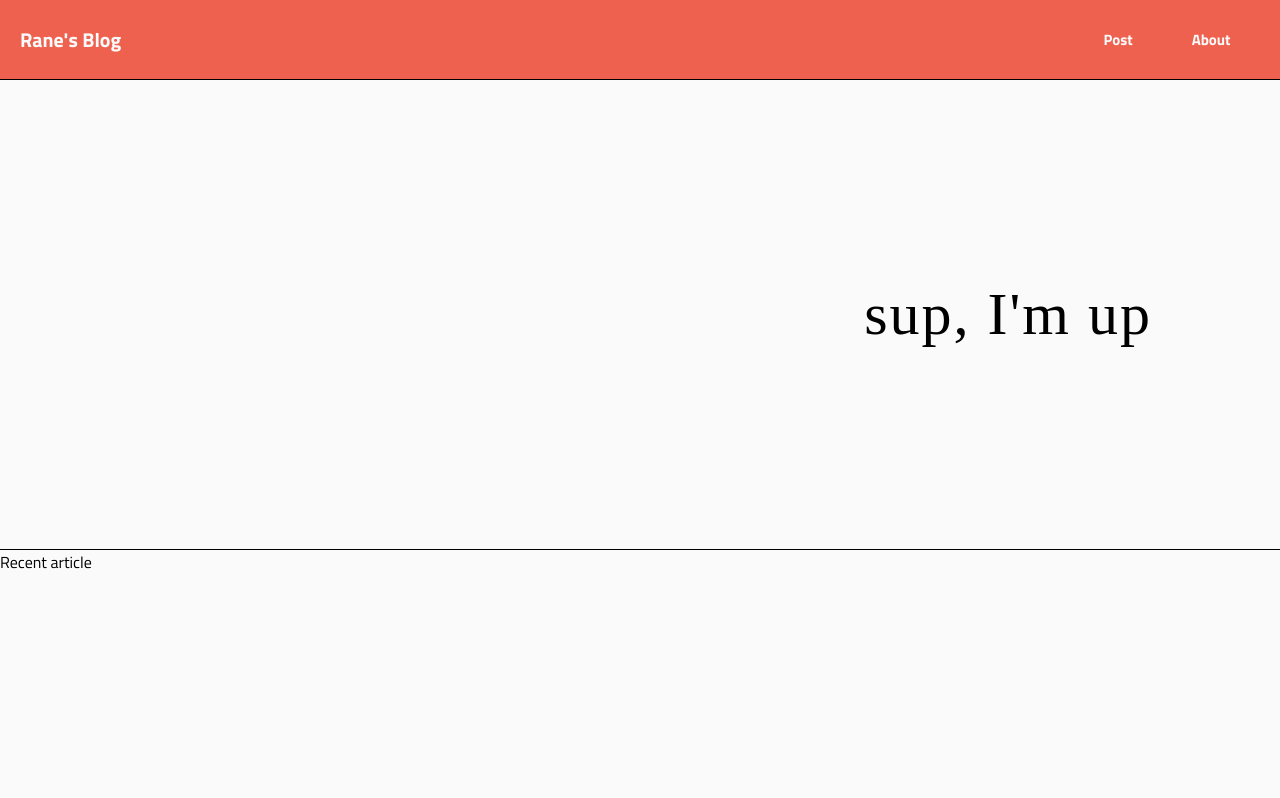
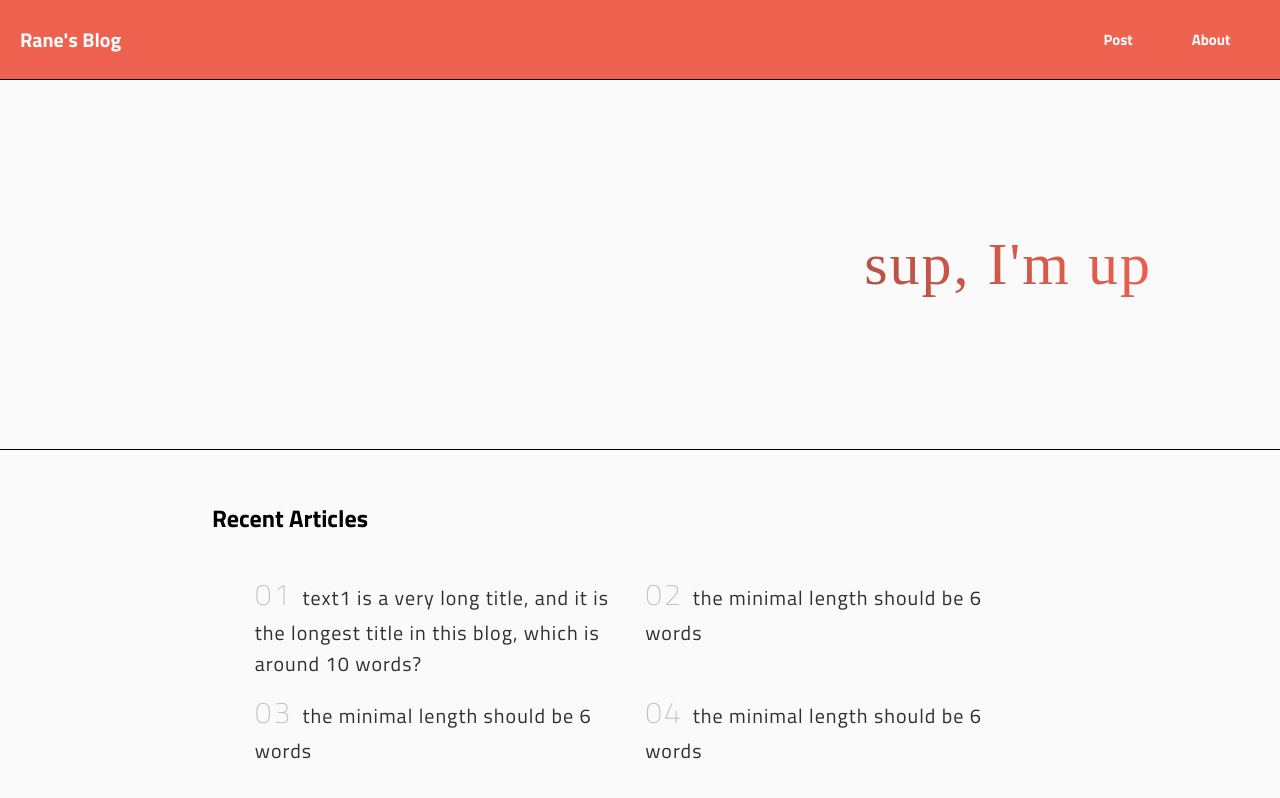
Before and after one commit to kisaragiRY/Rane-Blog, a React (Create React App) app: page / in a window 1280 px wide. Shown: the top 798 px of the page. Built offline with nearby package versions, Linux system fonts and the light colour scheme; a web font is replaced by a local one.

Commit message:
home-page set up

```diff
--- a/src/App.css
+++ b/src/App.css
@@ -2,6 +2,7 @@
   margin: 0;
   background-color: var(--color-bg);
   font-family: var(--font-family);
+  box-sizing: border-box;
 }
 * a{
   text-decoration: none;
--- a/src/Blogs/blogs.json
+++ b/src/Blogs/blogs.json
@@ -1,25 +1,25 @@
 [
 
     {
-        "title": "text1",
+        "title": "text1 is a very long title, and it is the longest title in this blog, which is around 10 words?",
         "creat_time": "05/03/2022",
         "tag":["test1","test2"],
         "file_name":"text1.md"
     },
     {
-        "title": "text2",
+        "title": "the minimal length should be 6 words",
         "creat_time": "05/03/2022",
         "tag":["test2","test3"],
         "file_name":"text2.md"
     },
     {
-        "title": "text3",
+        "title": "the minimal length should be 6 words",
         "creat_time": "04/03/2022",
         "tag":["test3"],
         "file_name":"text3.md"
     },
     {
-        "title": "text4",
+        "title": "the minimal length should be 6 words",
         "creat_time": "03/25/2022",
         "tag":["test3"],
         "file_name":"text4.md"
--- /dev/null
+++ b/src/Helpers/utils.js
@@ -0,0 +1,11 @@
+
+export const sort_json=(json)=>{
+    const time_to_int=(string)=>{
+      const s=string.split('/')
+      const new_s=s[2]+s[0]+s[1]
+      return parseInt(new_s)
+    }
+    let json_arr=Object.keys(json).map((key)=>json[key])
+    json_arr.sort((a,b)=>time_to_int(b.creat_time)-time_to_int(a.creat_time))
+    return json_arr
+  }
--- a/src/Pages/Home/home.css
+++ b/src/Pages/Home/home.css
@@ -1,7 +1,7 @@
 .home-quote{
     width:100%;
     margin: auto;
-    padding: 200px 0;
+    padding: 150px 0;
     /* background-color: var(--color-red); */
     border-bottom: solid 1px;
 }
@@ -12,9 +12,97 @@
     letter-spacing: 2px;
     margin: auto;
     text-align: right;
-    /* background: -webkit-linear-gradient(60deg,var(--color-text), var(--color-red));
+    background: -webkit-linear-gradient(30deg,var(--color-text), var(--color-red));
     -webkit-background-clip: text;
-    -webkit-text-fill-color: transparent; */
+    -webkit-text-fill-color: transparent;
     display: block;
     width: 80%;
 }
+.recent-article{
+    margin: 30px auto;
+    padding: 20px;
+    width: 90%;
+    /* border: solid 2px; */
+    min-height: 300px;
+
+}
+
+.list-container{
+    width: 90%;
+    margin: 30px auto;
+    display: flex;
+    flex-wrap: wrap;
+    justify-content: space-between;
+    align-items: flex-start;
+    align-content: space-around;
+    overflow: hidden;
+}
+.article-card span:nth-child(1){
+    color: var(--color-grey);
+    font-size: 30px;
+    font-weight: 100;
+    margin-right: 10px;
+    letter-spacing: 2px;
+}
+.article-card span:nth-child(2){
+    color: var(--color-text);
+    font-size: 20px;
+    margin-right: 10px;
+    letter-spacing: 1px;
+}
+@media (max-width:50em){
+    /* 640px */
+    .article-card{
+        min-height: 50px;
+        min-width: 300px;
+        margin: 5px 0;
+    }
+}
+ @media (max-width:62em) and (min-width:50em){
+    .recent-article{
+        width: 85%;
+    }
+    .article-card{
+        min-height: 70px;
+        min-width: 200px;
+        max-width: 270px;
+        margin: 5px 0;
+    }
+}
+
+@media (min-width:62em) and (max-width:80em){
+    .recent-article{
+        width: 80%;
+    }
+
+    .article-card{
+        min-height: 70px;
+        min-width: 300px;
+        max-width: 330px;
+        margin: 5px 0;
+    }
+}
+
+@media (min-width:80em){
+    .recent-article{
+        width: 70%;
+    }
+    .article-card{
+        min-height: 70px;
+        min-width: 300px;
+        max-width: 380px;
+        margin: 5px 0;
+    }
+}
+
+@media (min-width:98em){
+    .recent-article{
+        width: 65%;
+    }
+    .article-card{
+        min-height: 70px;
+        min-width: 300px;
+        max-width: 400px;
+        margin: 5px 0;
+    }
+}
--- a/src/Pages/Home/home.js
+++ b/src/Pages/Home/home.js
@@ -1,5 +1,8 @@
 import React from 'react'
 import './home.css'
+import blogs from '../../Blogs/blogs.json'
+import { sort_json } from '../../Helpers/utils'
+import PostCard from '../../Components/postCard/PostCard'
 
 export default function Home() {
   return (
@@ -8,7 +11,13 @@ export default function Home() {
             <span>sup, I'm up</span>
         </div>
         <div className='recent-article'>
-            Recent article
+          <h2>Recent Articles</h2>
+          <div className='list-container'>
+            {sort_json(blogs).slice(0,4).map((article,key)=>
+            <div key={key} className='article-card'>
+              <span>0{key+1}</span><span><a href='#'>{article.title}</a></span>
+            </div>)}
+          </div>
         </div>
     </div>
   )
--- a/src/Pages/Post/post.js
+++ b/src/Pages/Post/post.js
@@ -5,6 +5,7 @@ import PostCard from '../../Components/postCard/PostCard'
 import { Button } from '../../Components/Button/Button.style'
 import { useNavigate,useLocation,useParams} from 'react-router-dom'
 import {BiPurchaseTagAlt} from "react-icons/bi"
+import { sort_json } from '../../Helpers/utils'
 
 export default function Post() {
   const tag_list=['test1','test2','test3'] // tag_list
@@ -13,16 +14,6 @@ export default function Post() {
   let navigate=useNavigate();
   let {tag}=useParams(); //parameters from url
 
-  const sort_json=(json)=>{
-    const time_to_int=(string)=>{
-      const s=string.split('/')
-      const new_s=s[2]+s[0]+s[1]
-      return parseInt(new_s)
-    }
-    let json_arr=Object.keys(json).map((key)=>json[key])
-    json_arr.sort((a,b)=>time_to_int(b.creat_time)-time_to_int(a.creat_time))
-    return json_arr
-  }
   return (
     <div>
       {/* the main post page */}
```
